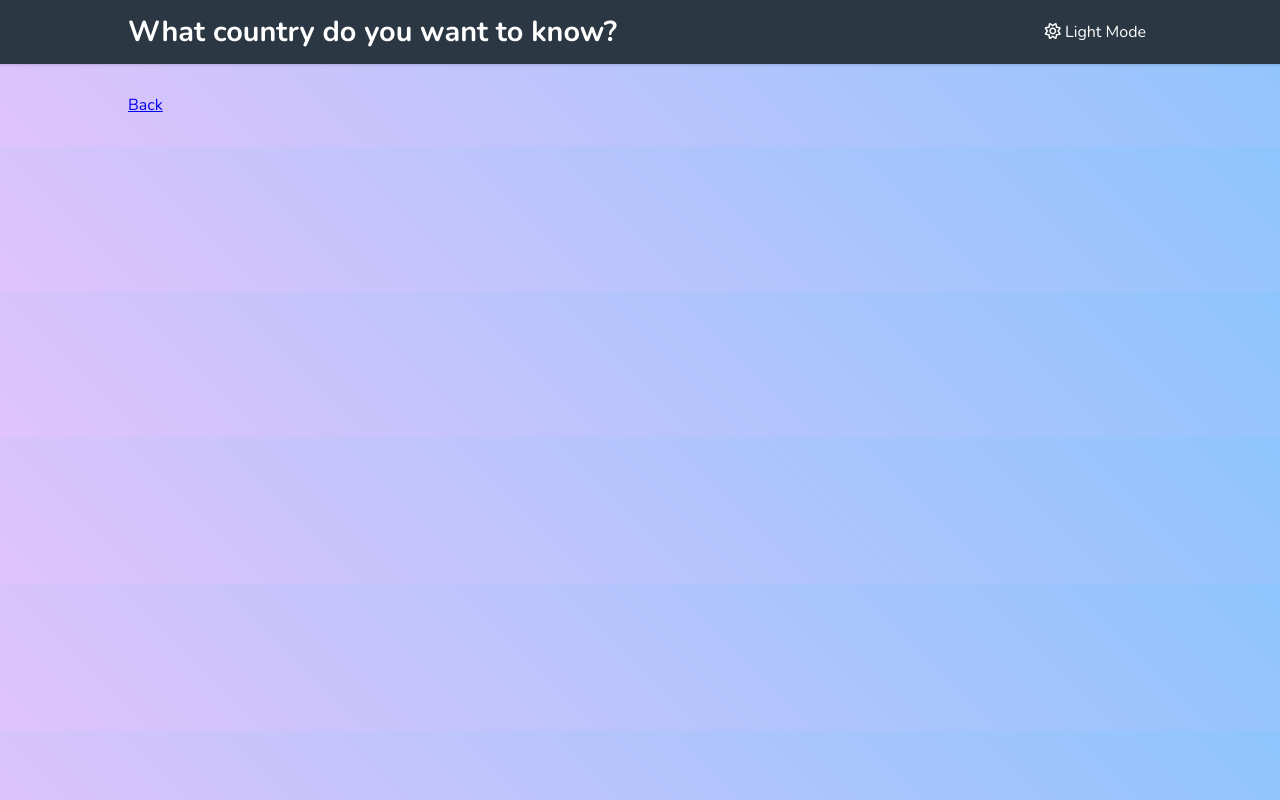
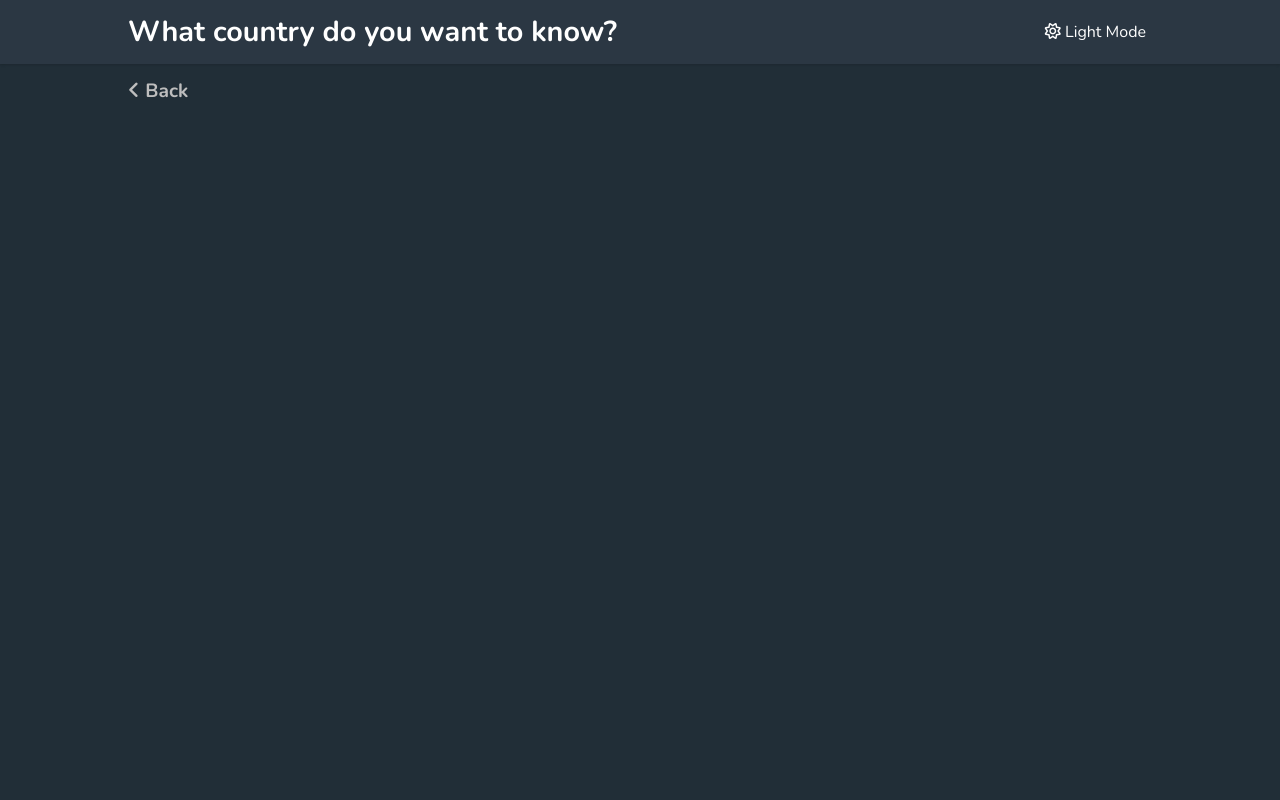
Before and after one commit to nicobonder/countryApi, a plain HTML site: page country.html in a window 1280 px wide. Both pictures are taken after a click on the button "Dark Mode". Drawn offline with nearby package versions, Linux system fonts and the light colour scheme.

Commit message:
detail and colors done

```diff
--- a/country.html
+++ b/country.html
@@ -10,6 +10,7 @@
     <link rel="stylesheet" href="https://cdnjs.cloudflare.com/ajax/libs/font-awesome/6.1.1/css/all.min.css">
     <link rel="stylesheet" href="css/normalize.css">
     <link rel="stylesheet" href="css/style.css">
+    <link rel="stylesheet" href="css/country.css">
 
     <title>Countries Info</title>
 </head>
@@ -25,8 +26,9 @@
         </div>
     </nav>
 
-    <header class="container filter-content my-2">
+    <header class="container filter-content">
        <a href="index.html">
+        <i class="fa-solid fa-angle-left"></i>
         Back
        </a>
     </header>
--- /dev/null
+++ b/css/country.css
@@ -0,0 +1,43 @@
+body{
+    font-family: 'Nunito', sans-serif;
+    color: var(--color-text);
+    background-color: var(--color-bg);
+    --color-bg: #bebebe;
+    --color-bg-secundary: #fff;
+    --color-text: #000;
+    --color-card: #8EC5FC;
+    --color-gradient: linear-gradient(45deg, #8EC5FC 40%, #E0C3FC 60%);
+    --color-link: rgb(3, 3, 96);
+  }
+
+  body.dark-mode{
+    --color-bg: #212e37;
+    --color-bg-secundary: #2b3743;
+    --color-card: #2b3743;
+    --color-text: #fff;
+    --color-gradient: none;
+    --color-link: #bebebe;
+  }
+
+.filter-content a{
+    color: var(--color-link);
+    font-weight: 800;
+    font-size: 1.2rem;
+    margin: 1rem 0;
+    text-decoration: none;
+}
+
+.detail{
+    margin-bottom: 1rem;
+}
+
+.detail h3{
+    font-size: 1.5rem;
+    font-weight: 800;
+    margin: 0 0 1.2rem 0;
+}
+
+.detail p{
+    font-size: 1.1rem;
+    margin: 0.7rem 0;
+}
--- a/css/style.css
+++ b/css/style.css
@@ -18,17 +18,21 @@ body{
   font-family: 'Nunito', sans-serif;
   color: var(--color-text);
   background-color: var(--color-bg);
-  background-color: #8EC5FC;
-background-image: linear-gradient(225deg, #8EC5FC 0%, #E0C3FC 100%);
-
+  --color-bg: #bebebe;
   --color-bg-secundary: #fff;
   --color-text: #000;
+  --color-card: #8EC5FC;
+  --color-gradient: linear-gradient(45deg, #8EC5FC 40%, #E0C3FC 60%);
+  --color-link: rgb(3, 3, 96);
 }
 
 body.dark-mode{
   --color-bg: #212e37;
   --color-bg-secundary: #2b3743;
-    --color-text: #fff;
+  --color-card: #2b3743;
+  --color-text: #fff;
+  --color-gradient: none;
+  --color-link: #bebebe;
 }
 
 .container{
@@ -43,8 +47,8 @@ body.dark-mode{
 
 /*Espaciados*/
 .my-2{ /*esta clase es reutilizable y la puedo poner en cualquier lado que necesite este espacio*/
-    margin-top: 2rem;
-    margin-bottom: 2rem;
+    margin-top: 1.4rem;
+    margin-bottom: 1.8rem;
 }
 
 /*Navbar*/
@@ -112,7 +116,8 @@ body.dark-mode{
 }
 
 .card {
-  background-color: #d8d8d8;
+  background-color: var(--color-card);
+  background-image: var(--color-gradient);
   border-radius: var(--border-radius);
   box-shadow: var(--box-shadow);
   overflow: hidden;
@@ -135,6 +140,11 @@ body.dark-mode{
 
 .card-content h3{
   margin-bottom: 2rem;
+}
+
+.card-content a{
+  color: var(--color-link);
+  text-decoration: none;
 }
 
 @media (max-width: 1000px){
--- a/js/detail.js
+++ b/js/detail.js
@@ -44,7 +44,7 @@ const banderillas = data => {
         elementos += `
         <article class="card">
             <img src="${item.flags.svg}" alt="" class="img-fluid">
-            <div class="card-content">
+            <div class="card-content detail">
                 <h3>${item.name.common}</h3>
                 <p>
                     <b>Population: </b>
```
